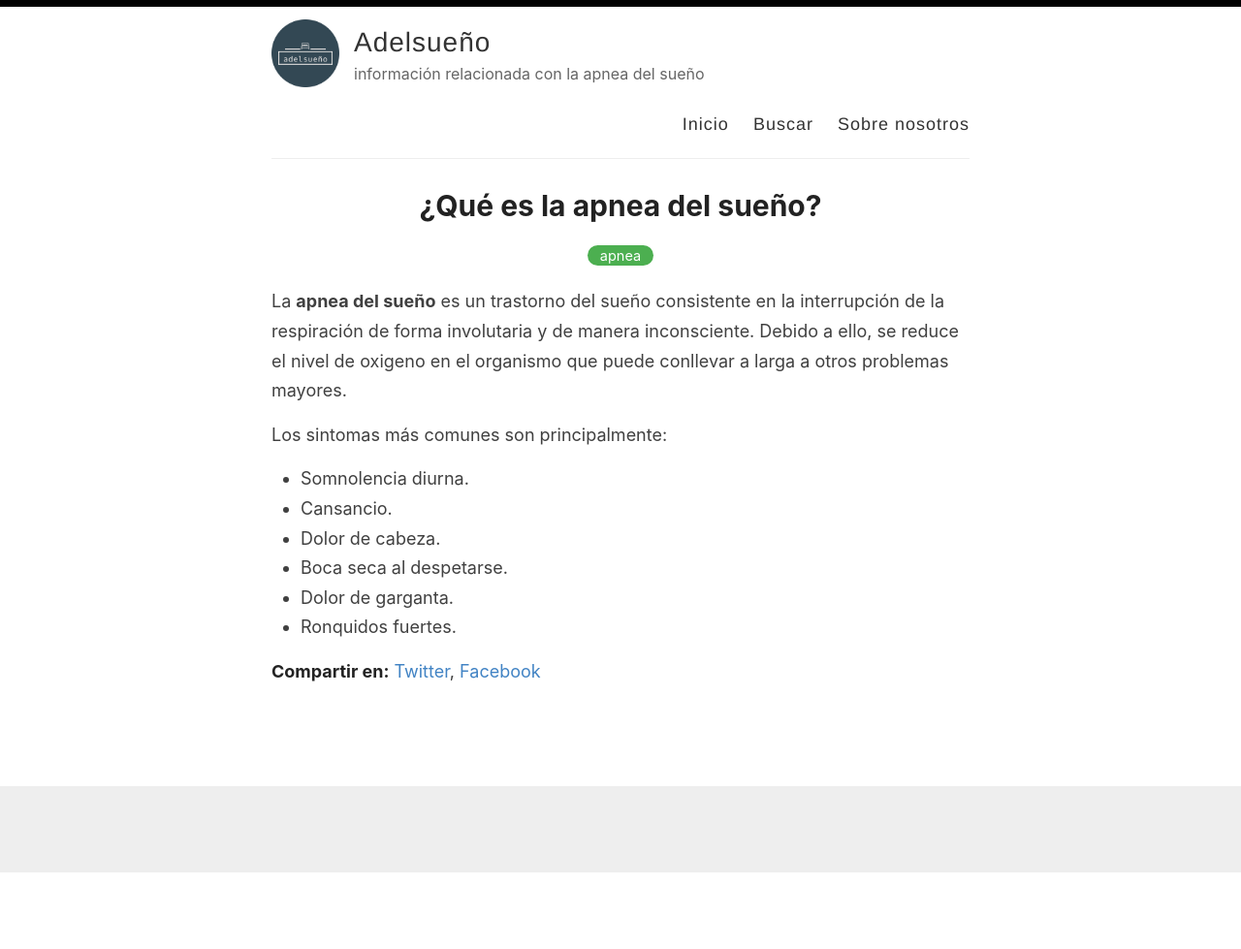
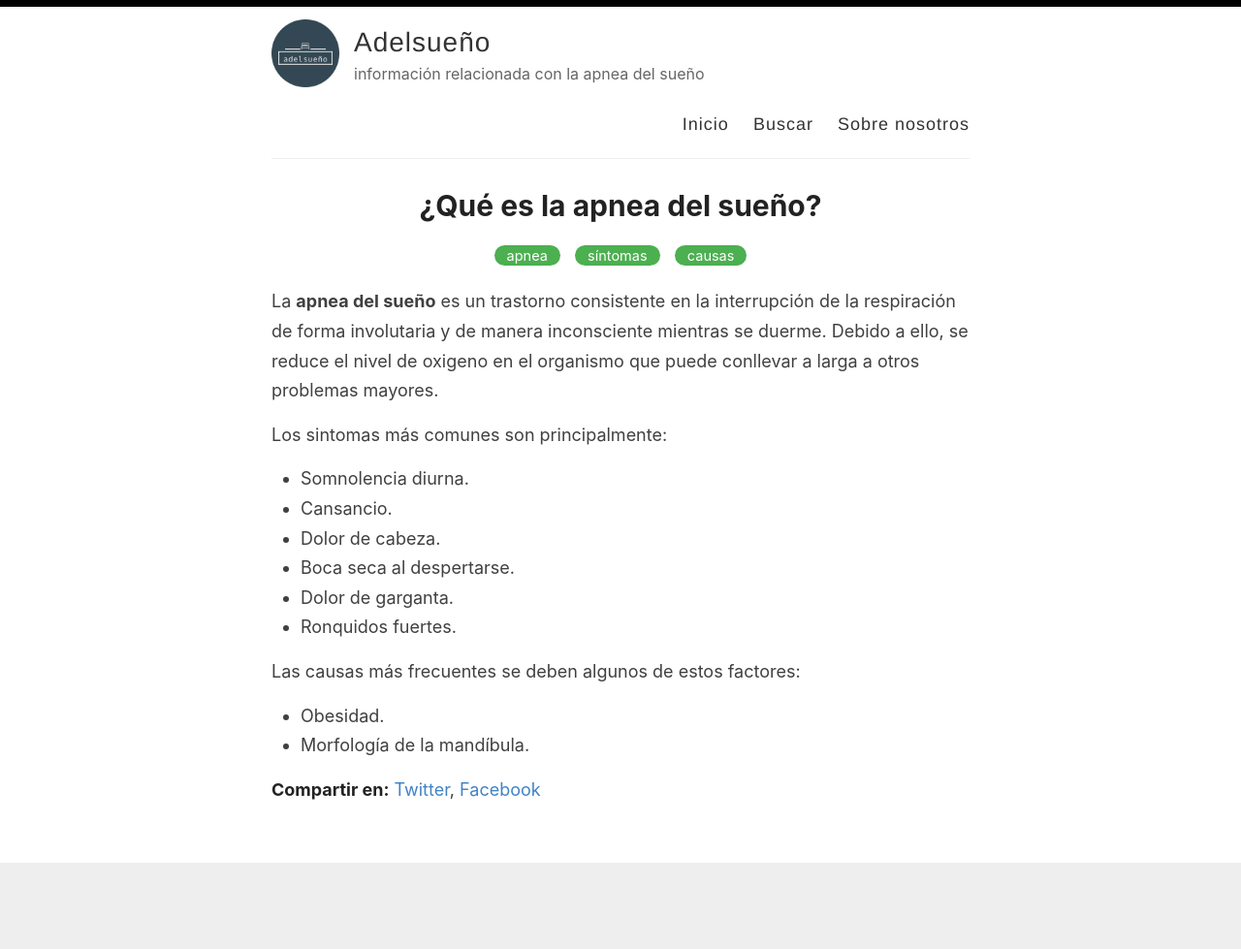
Before and after one commit to adelsueno/adelsueno.github.io, a Jekyll site: the page built from _posts/2020-09-27-que-es-la-apnea-del-sueno.md, in a window 1280 px wide. Shown: the whole page at 97% size. Built offline with Jekyll 4.4.1, drawn with Linux system fonts in a browser that asks for light colours; before the commit the page ends 900 px from its top, so only the background shows below that.

Commit message:
Update 2020-09-27-que-es-la-apnea-del-sueno.md

```diff
--- a/_posts/2020-09-27-que-es-la-apnea-del-sueno.md
+++ b/_posts/2020-09-27-que-es-la-apnea-del-sueno.md
@@ -1,16 +1,19 @@
 ---
 layout: post
 title: ¿Qué es la apnea del sueño?
-locale: "de_DE"
-categories: [apnea]
+categories: [apnea, síntomas, causas]
 ---
 
-La **apnea del sueño** es un trastorno del sueño consistente en la interrupción de la respiración de forma involutaria y de manera inconsciente. Debido a ello, se reduce el nivel de oxigeno en el organismo que puede conllevar a larga a otros problemas mayores.
+La **apnea del sueño** es un trastorno consistente en la interrupción de la respiración de forma involutaria y de manera inconsciente mientras se duerme. Debido a ello, se reduce el nivel de oxigeno en el organismo que puede conllevar a larga a otros problemas mayores.
 
 Los sintomas más comunes son principalmente:
 * Somnolencia diurna.
 * Cansancio.
 * Dolor de cabeza.
-* Boca seca al despetarse.
+* Boca seca al despertarse.
 * Dolor de garganta.
 * Ronquidos fuertes.
+
+Las causas más frecuentes se deben algunos de estos factores:
+* Obesidad.
+* Morfología de la mandíbula.
```
